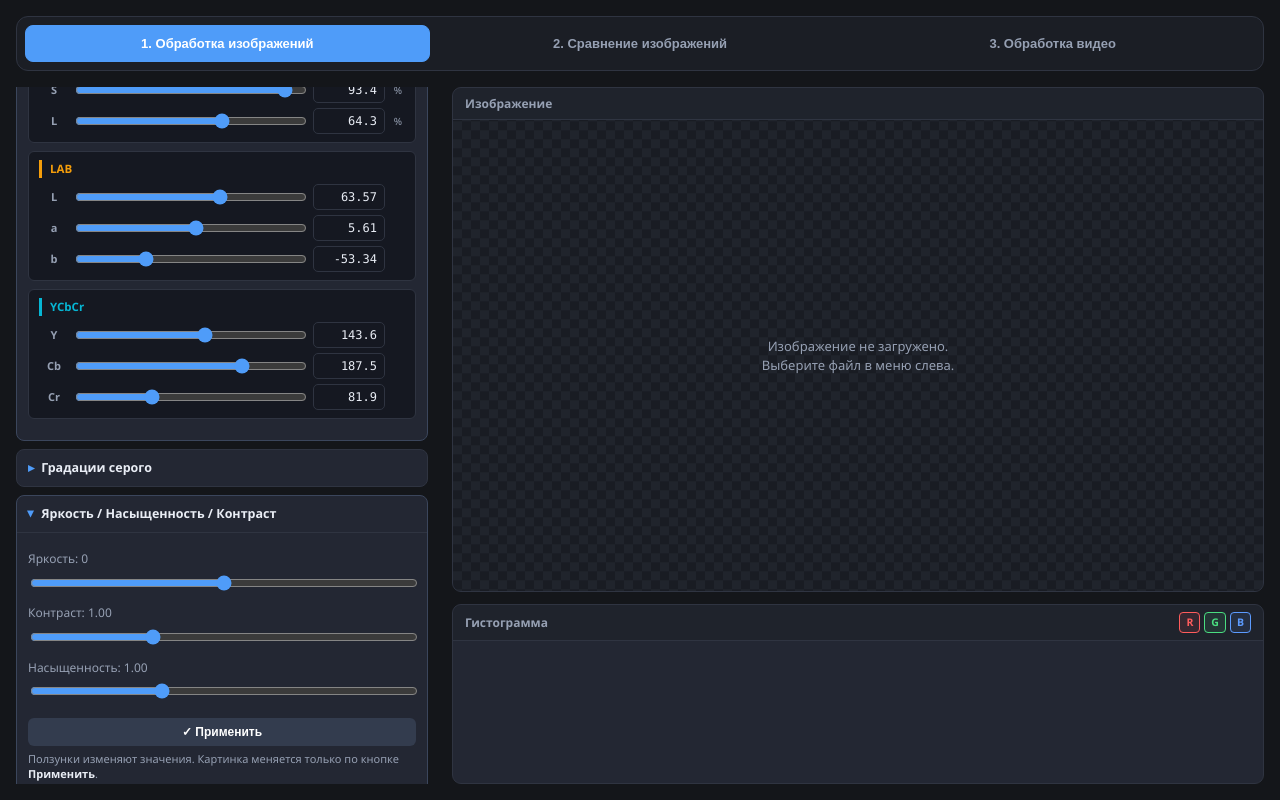
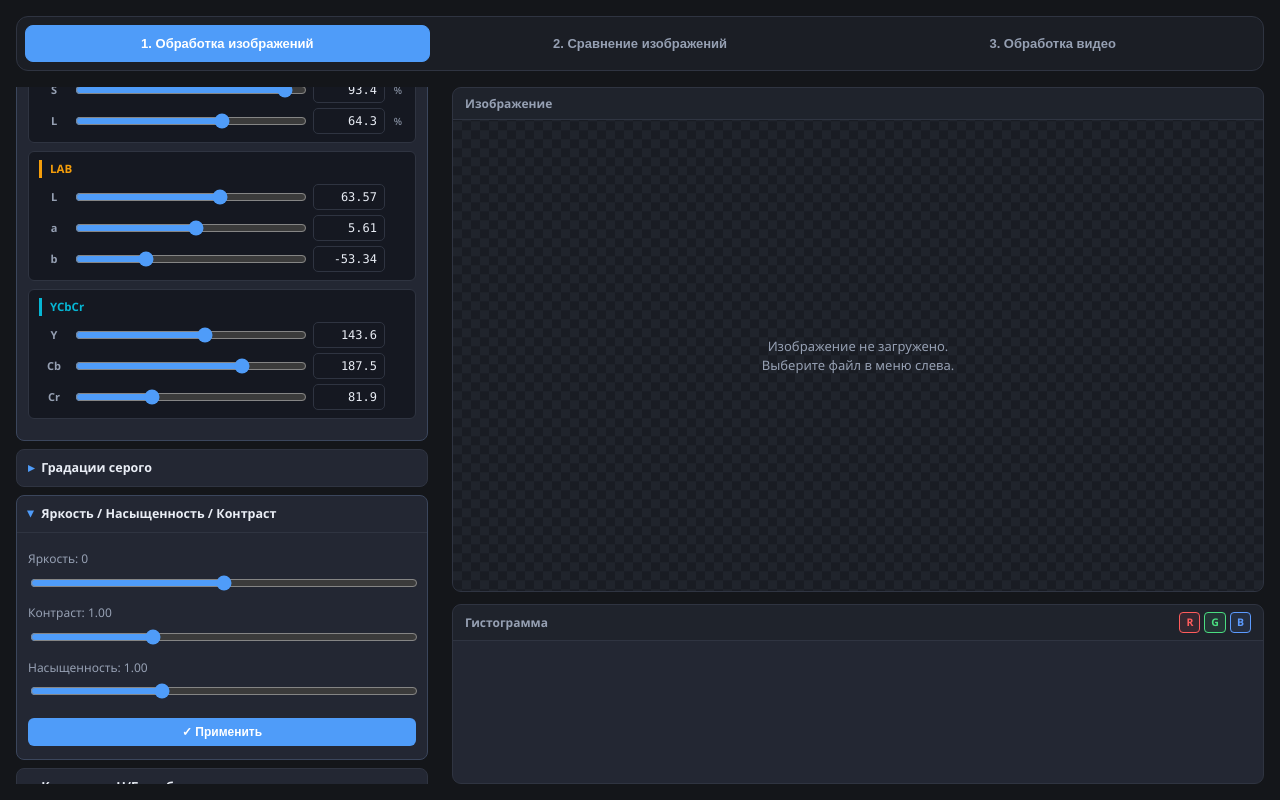
Before and after one commit to 517ANT39/lab-img, a React (Vite) app: page / in a window 1280 px wide. Both pictures are taken after a click on the heading "Яркость / Насыщенность / Контраст". Built offline with nearby package versions, Linux system fonts and the light colour scheme.

Commit message:
change app

```diff
--- a/src/components/AdjustPanel.jsx
+++ b/src/components/AdjustPanel.jsx
@@ -89,17 +89,13 @@ export default function AdjustPanel({ mats, applyOp, resetPanel, showToast, hasC
         <input type="range" min="0" max="300" value={sat} onChange={(e) => onChangeSat(+e.target.value)} />
 
         <div className="btn-stack">
-          <button className={isDirty ? 'green' : 'sec'} onClick={apply}>
+          <button onClick={apply}>
             ✓ Применить
           </button>
           {/* <button className={hasChanges ? 'red' : 'sec'} onClick={reset}>
             ↺ Сброс
           </button> */}
         </div>
-
-        <div className="hint">
-          Ползунки изменяют значения. Картинка меняется только по кнопке <b>Применить</b>.
-        </div>
       </div>
     </details>
   );
```
